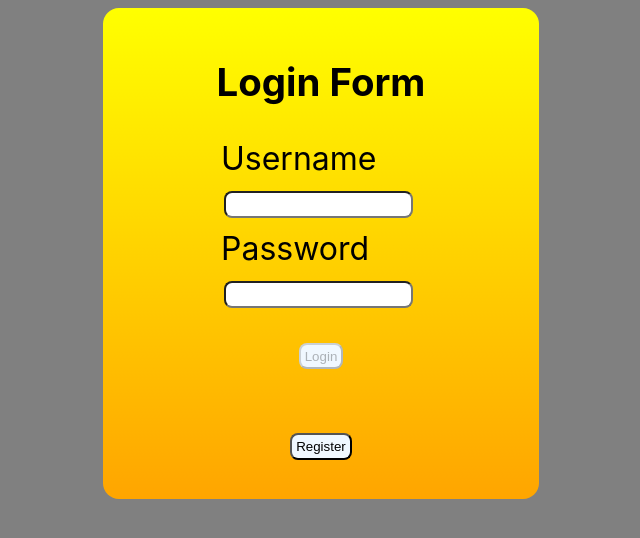
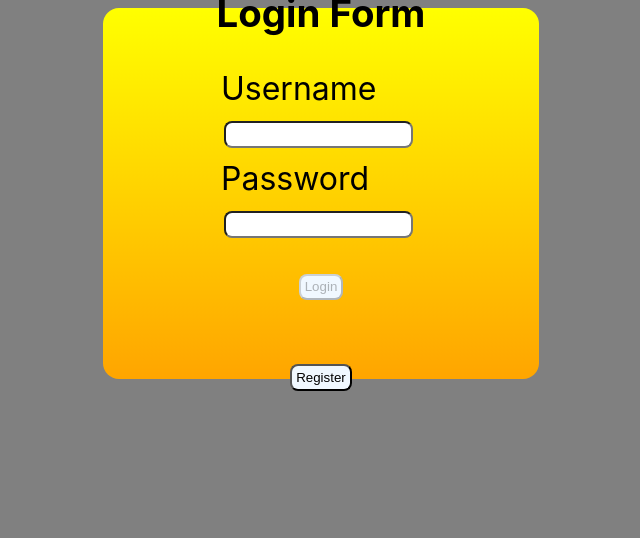
Before and after one commit to Michael-Kochis/Revature-ERS-REACT-2021, a React (Create React App) app: page / in a window 1280 px wide. Shown: the top 538 px of the page, without its empty margins (319-959 px from the left). Built offline with nearby package versions, Linux system fonts and the light colour scheme.

Commit message:
Styling for reimb table

```diff
--- a/src/components/Dashboard.js
+++ b/src/components/Dashboard.js
@@ -1,3 +1,4 @@
+import '../styles/login.css'
 import React from 'react'
 import { useState, useEffect } from 'react';
 import axiosWithAuth from '../utils/axiosWithAuth';
--- a/src/styles/login.css
+++ b/src/styles/login.css
@@ -1,3 +1,12 @@
+h2 {
+    align-self: center;
+    align-content: center;
+    justify-self: center;
+    color: rgb(255, 115, 0);
+    margin: 0 auto;
+    margin-left: 45%;
+}
+
 .btn {
     max-width: 20%;
 }
@@ -7,11 +16,11 @@
     font-size: 2rem;
 }
 
-.form {
+table, .form {
     display: flex;
     align-items: center;
-    justify-content: space-evenly;
-    height:55vh;
+    justify-content: center;
+    height:40vh;
     margin: 0.5rem auto;
     padding: 2%;
     flex-flow: column nowrap;
```
